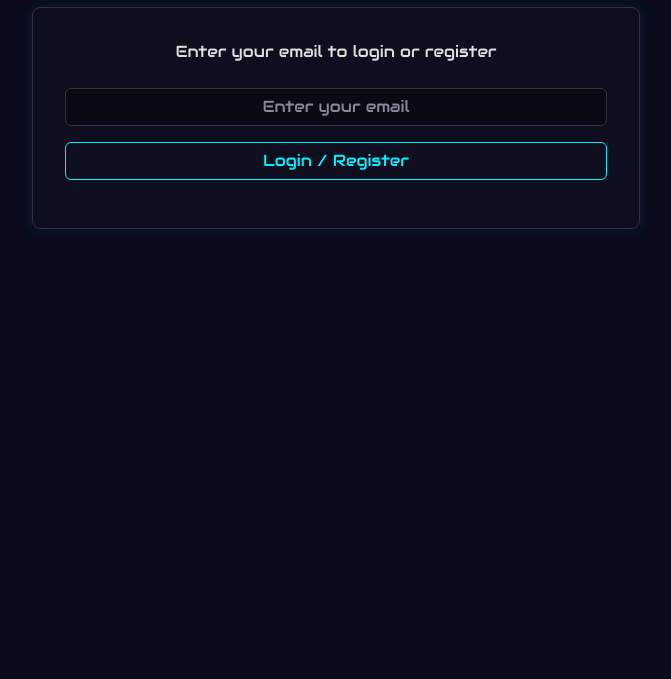
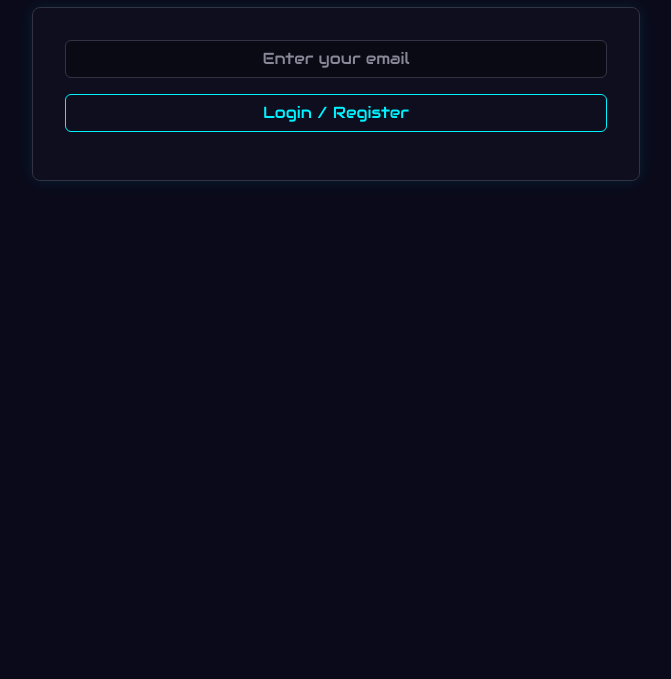
Before and after one commit to adamb/sx, a plain HTML site: page public/index.html in a window 1280 px wide. Shown: the part 121-800 px from the top of the page, without its empty margins (304-975 px from the left). Drawn offline with nearby package versions, Linux system fonts and the light colour scheme.

Commit message:
simplify login

```diff
--- a/public/index.html
+++ b/public/index.html
@@ -14,7 +14,6 @@
     <div class="text-center pt-4">
         <h1 class="sci-fi-theme mb-4 neon-text">selfie.pr</h1>
         <div id="auth-section" class="container mt-4 col-md-6 mx-auto"> <!-- Centered container with max width -->
-            <p class="mb-4">Enter your email to login or register</p>
             <form hx-post="/login" hx-target="#auth-section" hx-swap="outerHTML" class="mb-3">
                 <div class="mb-3">
                     <input type="email" class="form-control text-center"
```
